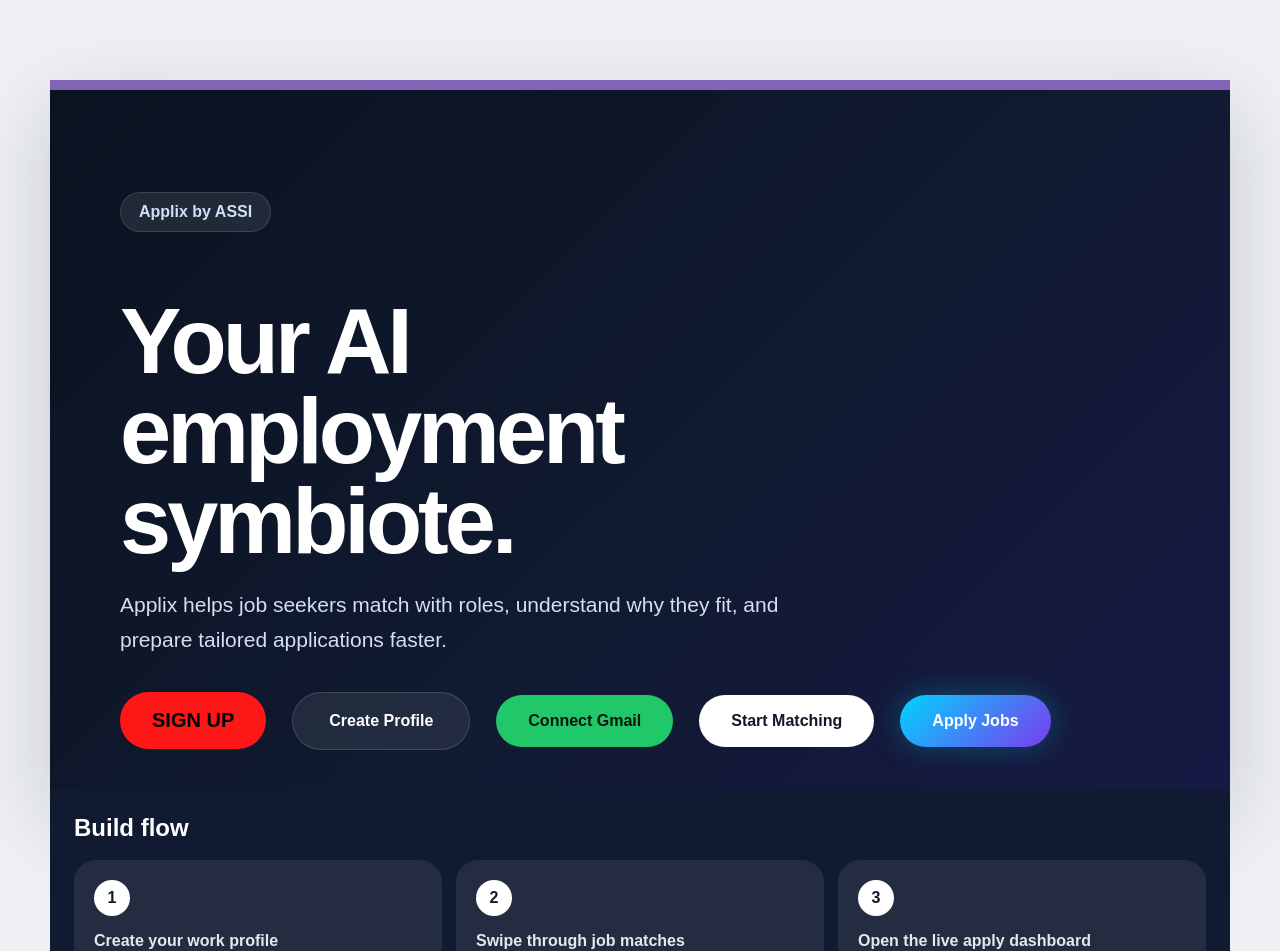
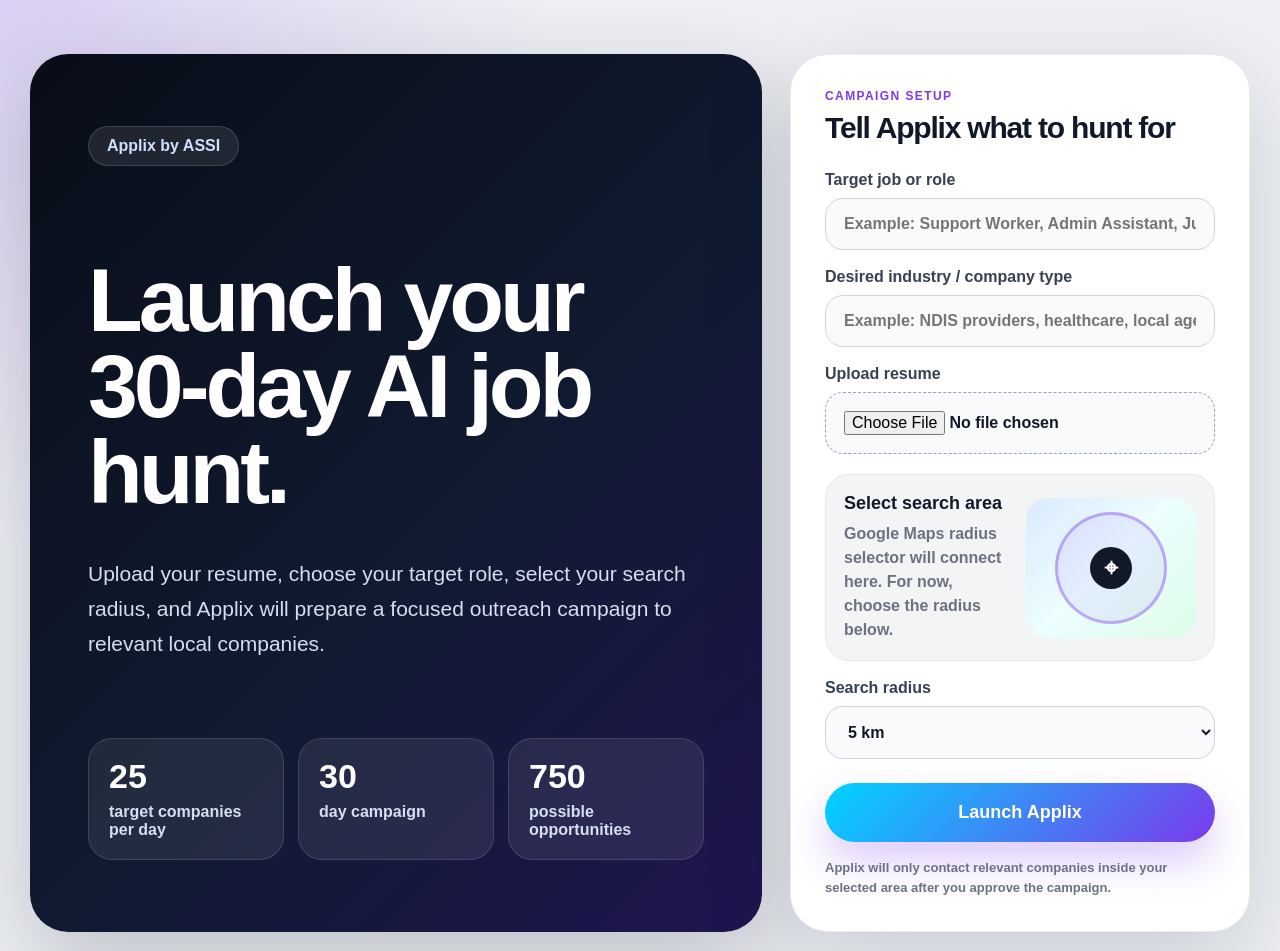
Before and after one commit to Calsie-ai/Calsie, a Next.js app in the folder frontend/: page / in a window 1280 px wide. Shown: the top 951 px of the page. Built offline with nearby package versions, Linux system fonts and the light colour scheme.

Commit message:
Update Applix launch page design

```diff
--- a/frontend/app/page.tsx
+++ b/frontend/app/page.tsx
@@ -1,51 +1,94 @@
-import Link from "next/link";
-
-const steps = [
-  "Create your work profile",
-  "Swipe through job matches",
-  "Open the live apply dashboard",
-];
-
 export default function HomePage() {
   return (
     <main style={styles.main}>
       <section style={styles.hero}>
-        <p style={styles.badge}>Applix by ASSI</p>
-        <h1 style={styles.title}>Your AI employment symbiote.</h1>
-        <p style={styles.subtitle}>
-          Applix helps job seekers match with roles, understand why they fit,
-          and prepare tailored applications faster.
-        </p>
+        <div style={styles.copyPanel}>
+          <p style={styles.badge}>Applix by ASSI</p>
+          <h1 style={styles.title}>Launch your 30-day AI job hunt.</h1>
+          <p style={styles.subtitle}>
+            Upload your resume, choose your target role, select your search radius,
+            and Applix will prepare a focused outreach campaign to relevant local companies.
+          </p>
 
-        <div style={styles.actions}>
-          <Link href="/login" style={styles.redButton}>
-            Sign up
-          </Link>
-          <Link href="/profile" style={styles.secondaryButton}>
-            Create Profile
-          </Link>
-          <Link href="/api/google/connect" style={styles.gmailButton}>
-            Connect Gmail
-          </Link>
-          <Link href="/matching" style={styles.primaryButton}>
-            Start Matching
-          </Link>
-          <Link href="/applying/live" style={styles.applyButton}>
-            Apply Jobs
-          </Link>
+          <div style={styles.statsGrid}>
+            <div style={styles.statCard}>
+              <strong style={styles.statNumber}>25</strong>
+              <span style={styles.statText}>target companies per day</span>
+            </div>
+            <div style={styles.statCard}>
+              <strong style={styles.statNumber}>30</strong>
+              <span style={styles.statText}>day campaign</span>
+            </div>
+            <div style={styles.statCard}>
+              <strong style={styles.statNumber}>750</strong>
+              <span style={styles.statText}>possible opportunities</span>
+            </div>
+          </div>
         </div>
-      </section>
 
-      <section style={styles.panel}>
-        <h2 style={styles.panelTitle}>Build flow</h2>
-        <div style={styles.steps}>
-          {steps.map((step, index) => (
-            <div key={step} style={styles.stepCard}>
-              <span style={styles.stepNumber}>{index + 1}</span>
-              <p style={styles.stepText}>{step}</p>
+        <form style={styles.launchCard}>
+          <div style={styles.formHeader}>
+            <p style={styles.formEyebrow}>Campaign setup</p>
+            <h2 style={styles.formTitle}>Tell Applix what to hunt for</h2>
+          </div>
+
+          <label style={styles.label}>
+            Target job or role
+            <input
+              style={styles.input}
+              type="text"
+              name="targetRole"
+              placeholder="Example: Support Worker, Admin Assistant, Junior Developer"
+            />
+          </label>
+
+          <label style={styles.label}>
+            Desired industry / company type
+            <input
+              style={styles.input}
+              type="text"
+              name="industry"
+              placeholder="Example: NDIS providers, healthcare, local agencies"
+            />
+          </label>
+
+          <label style={styles.label}>
+            Upload resume
+            <input style={styles.fileInput} type="file" name="resume" accept=".pdf,.doc,.docx" />
+          </label>
+
+          <div style={styles.mapBlock}>
+            <div>
+              <p style={styles.mapTitle}>Select search area</p>
+              <p style={styles.mapText}>
+                Google Maps radius selector will connect here. For now, choose the radius below.
+              </p>
             </div>
-          ))}
-        </div>
+            <div style={styles.mapPreview}>
+              <span style={styles.mapPin}>⌖</span>
+              <span style={styles.radiusRing} />
+            </div>
+          </div>
+
+          <label style={styles.label}>
+            Search radius
+            <select style={styles.input} name="radius">
+              <option value="5">5 km</option>
+              <option value="10">10 km</option>
+              <option value="20">20 km</option>
+              <option value="30">30 km</option>
+              <option value="50">50 km</option>
+            </select>
+          </label>
+
+          <button style={styles.launchButton} type="button">
+            Launch Applix
+          </button>
+
+          <p style={styles.disclaimer}>
+            Applix will only contact relevant companies inside your selected area after you approve the campaign.
+          </p>
+        </form>
       </section>
     </main>
   );
@@ -54,124 +97,198 @@ export default function HomePage() {
 const styles = {
   main: {
     minHeight: "100vh",
-    background: "#eef0f4",
-    color: "white",
+    background:
+      "radial-gradient(circle at top left, rgba(124, 58, 237, 0.18), transparent 34%), #eef0f4",
+    color: "#111827",
     fontFamily: "Arial, Helvetica, sans-serif",
-    padding: "80px 28px",
+    padding: "54px 24px",
   },
   hero: {
-    maxWidth: 1180,
+    maxWidth: 1220,
+    minHeight: "calc(100vh - 108px)",
     margin: "0 auto",
-    padding: "86px 70px 40px",
-    background: "linear-gradient(135deg, #0b1220 0%, #101a30 55%, #171944 100%)",
-    borderTop: "10px solid #8065b7",
-    boxShadow: "0 30px 80px rgba(15, 23, 42, 0.18)",
+    display: "grid",
+    gridTemplateColumns: "minmax(0, 1fr) minmax(360px, 460px)",
+    gap: 28,
+    alignItems: "stretch",
+  },
+  copyPanel: {
+    borderRadius: 38,
+    padding: "72px 58px",
+    background: "linear-gradient(135deg, #090d18 0%, #101a30 55%, #1f1550 100%)",
+    color: "white",
+    boxShadow: "0 30px 90px rgba(15, 23, 42, 0.22)",
+    display: "flex",
+    flexDirection: "column" as const,
+    justifyContent: "space-between",
   },
   badge: {
-    display: "inline-block",
+    width: "fit-content",
     padding: "10px 18px",
     borderRadius: 999,
     background: "rgba(255,255,255,0.09)",
-    border: "1px solid rgba(255,255,255,0.12)",
+    border: "1px solid rgba(255,255,255,0.14)",
     color: "#cfe0ff",
     fontWeight: 900,
+    margin: 0,
   },
   title: {
     maxWidth: 760,
-    margin: "48px 0 22px",
-    fontSize: "clamp(54px, 8vw, 92px)",
-    lineHeight: 0.98,
+    margin: "72px 0 24px",
+    fontSize: "clamp(48px, 7vw, 92px)",
+    lineHeight: 0.96,
     letterSpacing: -4,
   },
   subtitle: {
-    maxWidth: 720,
+    maxWidth: 680,
     color: "#d6def0",
     fontSize: 21,
     lineHeight: 1.65,
+    margin: 0,
   },
-  actions: {
-    display: "flex",
-    flexWrap: "wrap" as const,
-    gap: 26,
-    alignItems: "center",
-    marginTop: 34,
+  statsGrid: {
+    display: "grid",
+    gridTemplateColumns: "repeat(3, minmax(0, 1fr))",
+    gap: 14,
+    marginTop: 58,
   },
-  redButton: {
-    padding: "17px 32px",
-    borderRadius: 999,
-    background: "#ff1717",
-    color: "#050505",
-    textDecoration: "none",
+  statCard: {
+    padding: 20,
+    borderRadius: 24,
+    background: "rgba(255,255,255,0.08)",
+    border: "1px solid rgba(255,255,255,0.12)",
+  },
+  statNumber: {
+    display: "block",
+    fontSize: 34,
+    lineHeight: 1,
+  },
+  statText: {
+    display: "block",
+    marginTop: 10,
+    color: "#d6def0",
+    fontWeight: 700,
+  },
+  launchCard: {
+    borderRadius: 38,
+    padding: 34,
+    background: "#ffffff",
+    boxShadow: "0 30px 90px rgba(15, 23, 42, 0.16)",
+    border: "1px solid rgba(15, 23, 42, 0.08)",
+  },
+  formHeader: {
+    marginBottom: 26,
+  },
+  formEyebrow: {
+    margin: "0 0 8px",
+    color: "#7c3aed",
     fontWeight: 900,
-    fontSize: 20,
     textTransform: "uppercase" as const,
+    letterSpacing: 1.4,
+    fontSize: 12,
   },
-  primaryButton: {
-    padding: "17px 32px",
-    borderRadius: 999,
-    background: "#ffffff",
-    color: "#111827",
-    textDecoration: "none",
+  formTitle: {
+    margin: 0,
+    fontSize: 30,
+    letterSpacing: -1.2,
+  },
+  label: {
+    display: "grid",
+    gap: 9,
+    marginTop: 18,
+    color: "#374151",
     fontWeight: 900,
   },
-  secondaryButton: {
-    padding: "19px 36px",
-    borderRadius: 999,
-    background: "rgba(255,255,255,0.08)",
-    color: "white",
-    border: "1px solid rgba(255,255,255,0.14)",
-    textDecoration: "none",
+  input: {
+    width: "100%",
+    border: "1px solid #d1d5db",
+    borderRadius: 18,
+    padding: "16px 18px",
+    outline: "none",
+    color: "#111827",
+    background: "#f9fafb",
+    fontWeight: 700,
+  },
+  fileInput: {
+    width: "100%",
+    border: "1px dashed #9ca3af",
+    borderRadius: 18,
+    padding: "18px",
+    color: "#111827",
+    background: "#f9fafb",
+    fontWeight: 700,
+  },
+  mapBlock: {
+    marginTop: 20,
+    display: "grid",
+    gridTemplateColumns: "1fr 170px",
+    gap: 18,
+    alignItems: "center",
+    padding: 18,
+    borderRadius: 24,
+    background: "#f3f4f6",
+    border: "1px solid #e5e7eb",
+  },
+  mapTitle: {
+    margin: "0 0 8px",
+    fontSize: 18,
     fontWeight: 900,
   },
-  gmailButton: {
-    padding: "17px 32px",
+  mapText: {
+    margin: 0,
+    color: "#6b7280",
+    lineHeight: 1.5,
+    fontWeight: 700,
+  },
+  mapPreview: {
+    position: "relative" as const,
+    minHeight: 140,
+    borderRadius: 22,
+    background:
+      "linear-gradient(135deg, #dbeafe 0%, #ecfeff 48%, #dcfce7 100%)",
+    overflow: "hidden",
+    display: "grid",
+    placeItems: "center",
+  },
+  mapPin: {
+    position: "relative" as const,
+    zIndex: 2,
+    width: 42,
+    height: 42,
     borderRadius: 999,
-    background: "#21c86a",
-    color: "#06160c",
-    textDecoration: "none",
+    background: "#111827",
+    color: "white",
+    display: "grid",
+    placeItems: "center",
+    fontSize: 24,
     fontWeight: 900,
   },
-  applyButton: {
-    padding: "17px 32px",
+  radiusRing: {
+    position: "absolute" as const,
+    width: 112,
+    height: 112,
+    borderRadius: 999,
+    border: "3px solid rgba(124, 58, 237, 0.38)",
+    background: "rgba(124, 58, 237, 0.08)",
+  },
+  launchButton: {
+    width: "100%",
+    marginTop: 24,
+    padding: "19px 24px",
+    border: 0,
     borderRadius: 999,
     background: "linear-gradient(135deg, #00d4ff, #7c3aed)",
     color: "white",
-    textDecoration: "none",
     fontWeight: 900,
-    boxShadow: "0 0 30px rgba(0, 212, 255, 0.28)",
+    fontSize: 18,
+    cursor: "pointer",
+    boxShadow: "0 20px 40px rgba(124, 58, 237, 0.26)",
   },
-  panel: {
-    maxWidth: 1180,
-    margin: "0 auto",
-    padding: 24,
-    background: "#101a30",
-  },
-  panelTitle: {
-    margin: "0 0 18px",
-  },
-  steps: {
-    display: "grid",
-    gridTemplateColumns: "repeat(auto-fit, minmax(220px, 1fr))",
-    gap: 14,
-  },
-  stepCard: {
-    background: "rgba(255,255,255,0.08)",
-    borderRadius: 22,
-    padding: 20,
-  },
-  stepNumber: {
-    display: "grid",
-    placeItems: "center",
-    width: 36,
-    height: 36,
-    borderRadius: 999,
-    background: "white",
-    color: "#111827",
-    fontWeight: 900,
-  },
-  stepText: {
+  disclaimer: {
     margin: "16px 0 0",
-    color: "#e5e7eb",
+    color: "#6b7280",
+    fontSize: 13,
+    lineHeight: 1.5,
     fontWeight: 700,
   },
 };
```
